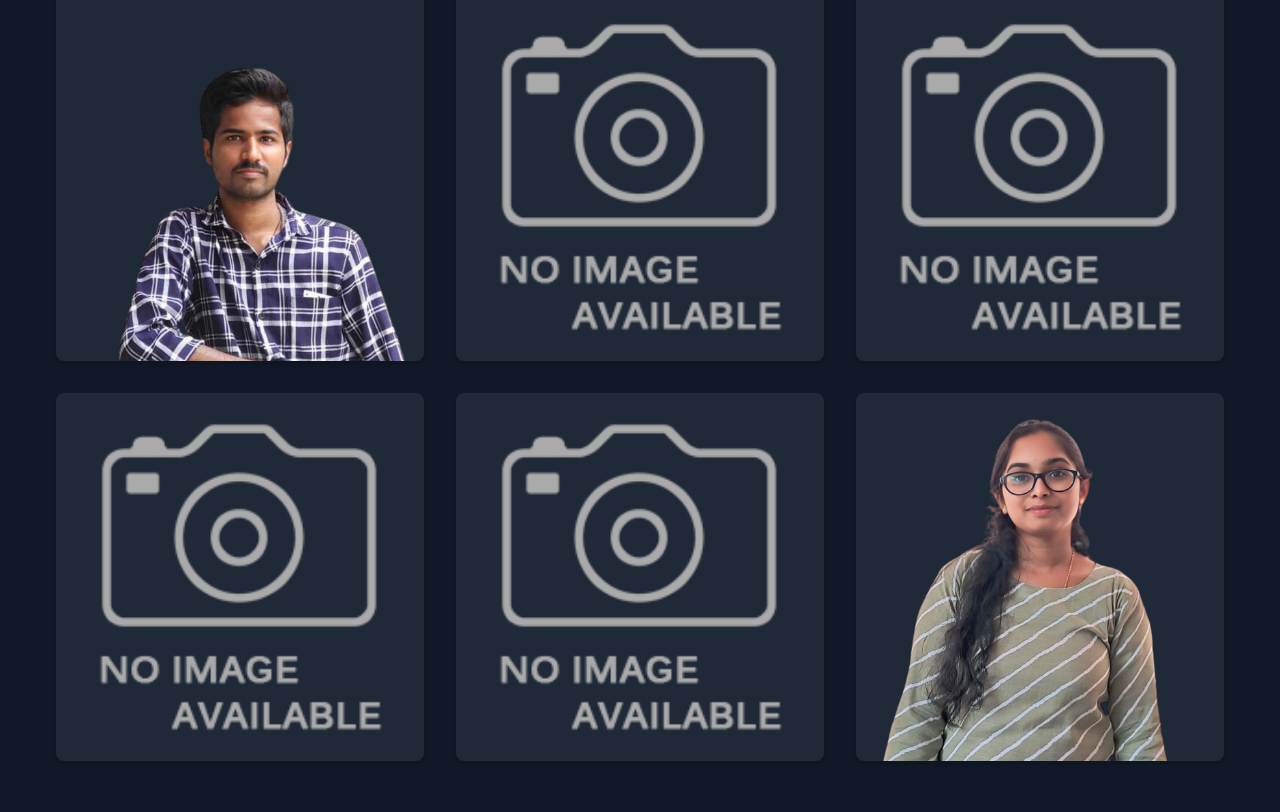
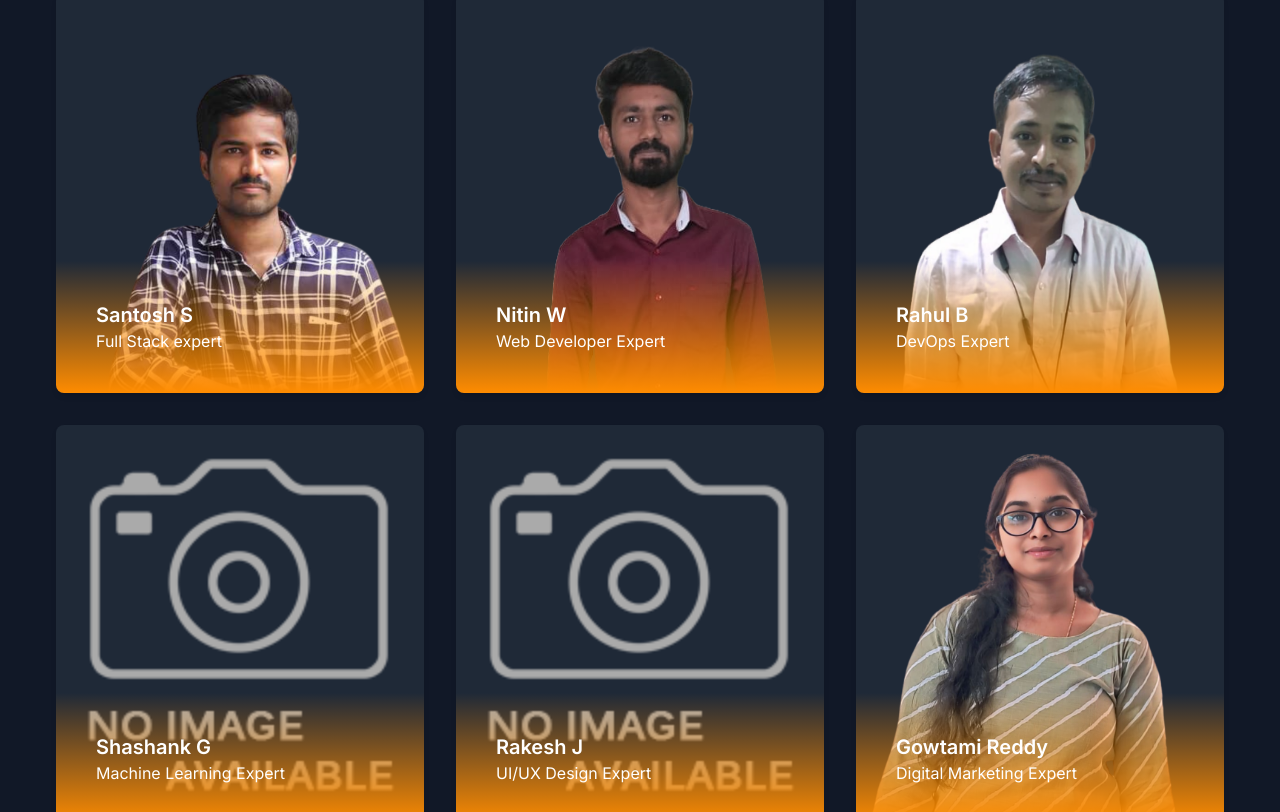
Before and after one commit to kalaburagitech/kalaburagitechs, a Next.js app: page / in a window 1280 px wide. Shown: the part 6662-7474 px from the top of the page. Built offline with nearby package versions, Linux system fonts and the light colour scheme.

Commit message:
expert page upadte

```diff
--- a/src/components/experts/our-experts.tsx
+++ b/src/components/experts/our-experts.tsx
@@ -5,6 +5,7 @@ interface Expert {
   name: string;
   role: string;
   image: string;
+  info: string;
 }
 
 const experts: Expert[] = [
@@ -12,48 +13,65 @@ const experts: Expert[] = [
     name: "Santosh S",
     role: "Full Stack expert",
     image: "/images/experts/logo.png",
+    info: "Santosh is a seasoned full-stack developer with over 1+ years of experience in building scalable web applications.",
   },
   {
     name: "Nitin W",
     role: "Web Developer Expert",
-    image: "/images/experts/no-image.png",
+    image: "/images/experts/Nitin.png",
+    info: "Nitin specializes in front-end technologies and has a keen eye for creating intuitive user interfaces.",
   },
   {
     name: "Rahul B",
     role: "DevOps Expert",
-    image: "/images/experts/no-image.png",
+    image: "/images/experts/Rahul.png",
+    info: "Rahul is passionate about streamlining development processes and has implemented CI/CD pipelines for numerous projects.",
   },
   {
     name: "Shashank G",
     role: "Machine Learning Expert",
     image: "/images/experts/no-image.png",
+    info: "Shashank has a PhD in Computer Science and specializes in developing cutting-edge machine learning algorithms.",
   },
   {
     name: "Rakesh J",
     role: "UI/UX Design Expert",
     image: "/images/experts/no-image.png",
+    info: "Rakesh combines creativity with user-centric design principles to create engaging and accessible digital experiences.",
   },
   {
     name: "Gowtami Reddy",
     role: "Digital Marketing Expert",
     image: "/images/experts/dowtami.png",
+    info: "Gowtami is a digital marketing guru with expertise in SEO, content strategy, and social media marketing.",
   },
 ];
 
-const ExpertCard: React.FC<Expert> = ({ name, role, image }) => (
-  <div className="group relative overflow-hidden rounded-lg bg-white shadow-md transition-all duration-300 ease-in-out hover:-translate-y-2 hover:shadow-xl dark:bg-gray-800">
-    <div className="aspect-square overflow-hidden">
-      <Image
-        src={image}
-        alt={name}
-        width={400}
-        height={400}
-        className="object-cover transition-transform duration-300 ease-in-out group-hover:scale-110"
-      />
-    </div>
-    <div className="absolute inset-x-0 bottom-0 bg-gradient-to-t from-[#FF8C00] to-transparent p-6 text-white opacity-0 transition-all duration-300 ease-in-out group-hover:opacity-100">
-      <h3 className="mb-2 text-xl font-semibold">{name}</h3>
-      <p>{role}</p>
+const ExpertCard: React.FC<Expert> = ({ name, role, image, info }) => (
+  <div className="perspective group h-[400px] w-full">
+    <div className="relative h-full w-full transition-all duration-500 [transform-style:preserve-3d] group-hover:[transform:rotateY(180deg)]">
+      <div className="absolute inset-0">
+        <div className="relative h-full w-full overflow-hidden rounded-lg bg-white shadow-md dark:bg-gray-800">
+          <Image
+            src={image}
+            alt={name}
+            layout="fill"
+            objectFit="cover"
+            className="transition-transform duration-300 ease-in-out group-hover:scale-110"
+          />
+          <div className="absolute inset-x-0 bottom-0 bg-gradient-to-t from-[#FF8C00] p-10 text-white">
+            <h3 className="text-xl font-semibold">{name}</h3>
+            <p>{role}</p>
+          </div>
+        </div>
+      </div>
+      <div className="absolute inset-0 h-full w-full overflow-hidden rounded-lg bg-[#FF8C00] p-6 text-slate-200 [backface-visibility:hidden] [transform:rotateY(180deg)]">
+        <div className="flex h-full flex-col items-center justify-center text-center">
+          <h3 className="mb-2 text-2xl font-bold">{name}</h3>
+          <p className="mb-4 text-lg font-semibold">{role}</p>
+          <p className="text-sm">{info}</p>
+        </div>
+      </div>
     </div>
   </div>
 );
```
Also changed, not shown: public/images/experts/Nitin.png (added), public/images/experts/Rahul.png (added).
